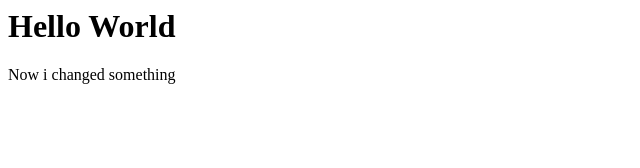
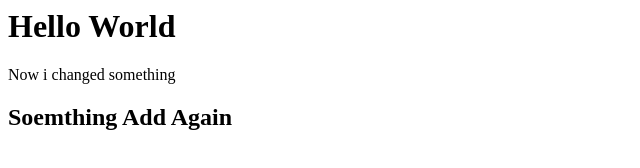
Before and after one commit to Jonayeid/demoSpellbit1, a plain HTML site: page index.html in a window 1280 px wide. Shown: the whole page, without its empty margins (0-640 px from the left). Drawn offline with Linux system fonts and the light colour scheme.

Commit message:
Something again

```diff
--- a/index.html
+++ b/index.html
@@ -3,3 +3,8 @@
 </h1>
 
 <p>Now i changed something</p>
+
+
+<h2>
+ Soemthing Add Again
+</h2>
```
